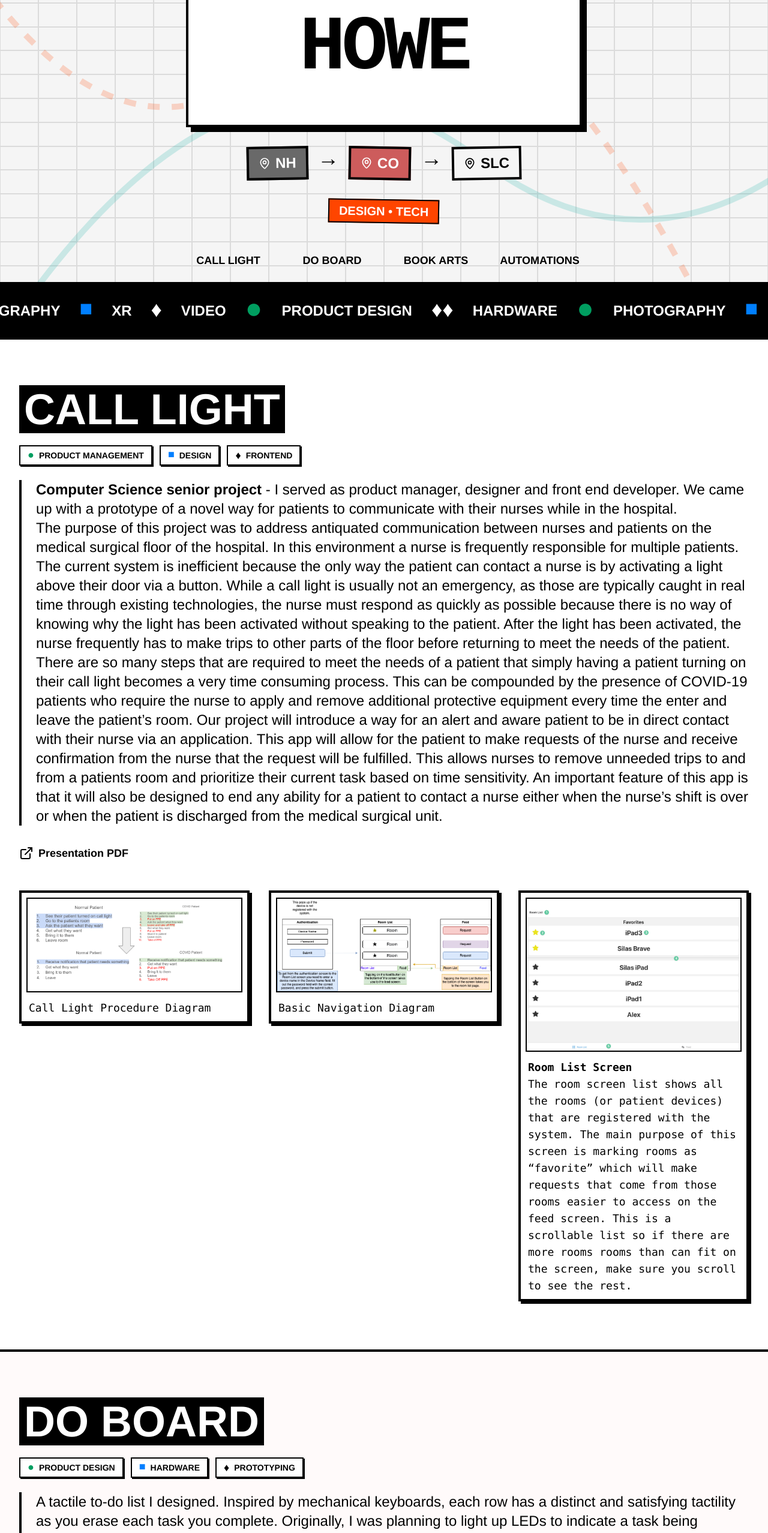
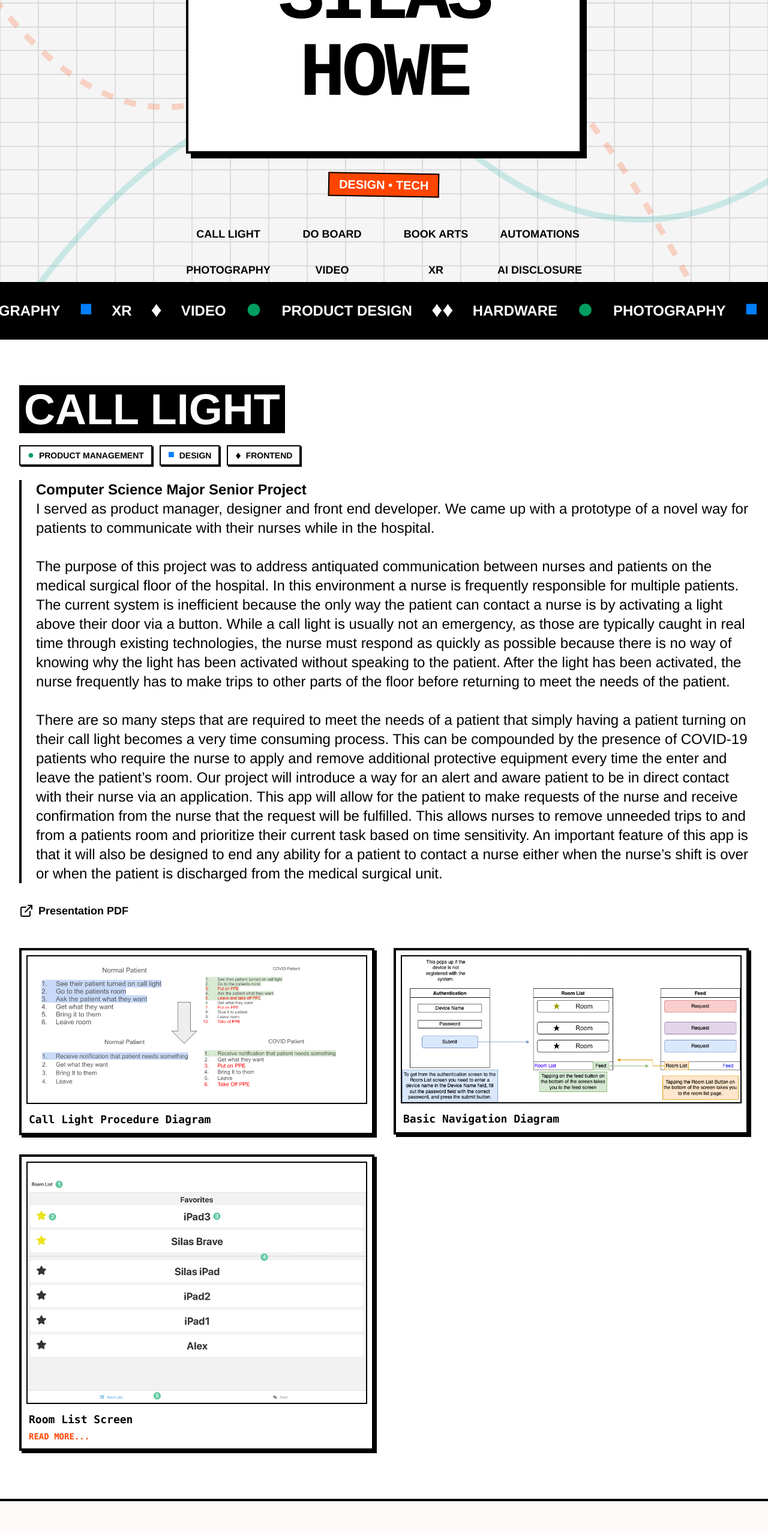
Before and after one commit to siasl/portfolio, a React (Vite) app in the folder web-portfolio/: page / in a window 1280 px wide. Shown: the part 234-2789 px from the top of the page at 60% size. Built offline with nearby package versions, Linux system fonts and the light colour scheme.

Commit message:
feat: Implement collapsible media descriptions and dynamic gallery columns, update project data, and refine hero styling.

```diff
--- a/web-portfolio/src/components/Hero.tsx
+++ b/web-portfolio/src/components/Hero.tsx
@@ -1,6 +1,5 @@
 import React from 'react';
 import { motion } from 'framer-motion';
-import { MapPin } from 'lucide-react';
 
 const Hero: React.FC = () => {
     return (
@@ -23,37 +22,19 @@ const Hero: React.FC = () => {
                     initial={{ y: 100, opacity: 0 }}
                     animate={{ y: 0, opacity: 1 }}
                     transition={{ duration: 0.8, ease: "circOut" }}
-                    className="bg-neo-white border-4 border-neo-black shadow-neo-lg p-8 md:p-16 transform -rotate-2 hover:rotate-0 transition-transform duration-300 mb-8"
+                    className="bg-neo-white border-4 border-neo-black shadow-neo-lg p-8 md:p-16 transform -rotate-2"
                 >
                     <h1 className="text-6xl md:text-9xl font-black font-display uppercase tracking-tighter leading-none">
                         Silas<br />Howe
                     </h1>
                 </motion.div>
 
-                <motion.div
-                    initial={{ scale: 0 }}
-                    animate={{ scale: 1 }}
-                    transition={{ delay: 0.5, type: "spring" }}
-                    className="flex flex-wrap justify-center gap-4 text-xl md:text-2xl font-bold"
-                >
-                    <div className="bg-granite-gray text-white border-4 border-neo-black px-4 py-2 transform -rotate-1 flex items-center gap-2">
-                        <MapPin size={20} /> NH
-                    </div>
-                    <div className="text-4xl">→</div>
-                    <div className="bg-red-rock text-white border-4 border-neo-black px-4 py-2 transform rotate-1 flex items-center gap-2">
-                        <MapPin size={20} /> CO
-                    </div>
-                    <div className="text-4xl">→</div>
-                    <div className="bg-salt-white text-neo-black border-4 border-neo-black px-4 py-2 transform -rotate-1 flex items-center gap-2">
-                        <MapPin size={20} /> SLC
-                    </div>
-                </motion.div>
 
                 <motion.p
                     initial={{ opacity: 0 }}
                     animate={{ opacity: 1 }}
                     transition={{ delay: 0.8 }}
-                    className="mt-8 text-xl font-bold bg-ski-orange text-white inline-block px-4 py-1 border-2 border-neo-black transform rotate-1"
+                    className="mt-8 text-xl font-bold bg-ski-orange text-white inline-block px-4 py-1 border-2 border-neo-black transform rotate-1 hover:rotate-0 transition-transform duration-300"
                 >
                     DESIGN • TECH
                 </motion.p>
@@ -113,7 +94,7 @@ const Hero: React.FC = () => {
                     </motion.div>
                 ))}
             </div>
-        </section>
+        </section >
     );
 };
 
--- a/web-portfolio/src/components/MediaGallery.tsx
+++ b/web-portfolio/src/components/MediaGallery.tsx
@@ -5,15 +5,55 @@ interface MediaItem {
     src: string;
     alt?: string;
     description?: string | React.ReactNode;
+    descriptionTitle?: string;
     fullWidth?: boolean;
     qrCode?: string;
 }
 
 interface MediaGalleryProps {
     media: MediaItem[];
+    columns?: number;
 }
 
-const MediaGallery: React.FC<MediaGalleryProps> = ({ media }) => {
+const MediaDescription: React.FC<{ title?: string; body?: string | React.ReactNode }> = ({ title, body }) => {
+    const [isOpen, setIsOpen] = React.useState(false);
+
+    // If there is no body, just show the title (if it exists)
+    if (!body) {
+        return title ? (
+            <div className="mt-3 px-1" onClick={(e) => e.stopPropagation()}>
+                <div className="font-bold font-mono text-lg text-neo-black">
+                    {title}
+                </div>
+            </div>
+        ) : null;
+    }
+
+    return (
+        <div className="mt-3 px-1" onClick={(e) => e.stopPropagation()}>
+            <div className="font-bold font-mono text-lg text-neo-black">
+                {title || "Description"}
+            </div>
+
+            <div className={`grid transition-all duration-300 ease-in-out ${isOpen ? 'grid-rows-[1fr] opacity-100 mt-2' : 'grid-rows-[0fr] opacity-0'}`}>
+                <div className="overflow-hidden">
+                    <div className="font-mono text-neo-black whitespace-pre-wrap text-base">
+                        {body}
+                    </div>
+                </div>
+            </div>
+
+            <button
+                onClick={() => setIsOpen(!isOpen)}
+                className="text-ski-orange font-bold font-mono hover:underline text-sm uppercase mt-1"
+            >
+                {isOpen ? 'Read Less' : 'Read More...'}
+            </button>
+        </div>
+    );
+};
+
+const MediaGallery: React.FC<MediaGalleryProps> = ({ media, columns = 2 }) => {
     const [selectedMedia, setSelectedMedia] = React.useState<MediaItem | null>(null);
 
     if (!media || media.length === 0) return null;
@@ -34,13 +74,21 @@ const MediaGallery: React.FC<MediaGalleryProps> = ({ media }) => {
         };
     }, [selectedMedia]);
 
+    // Dynamic grid class based on columns prop
+    const gridClass = {
+        1: 'md:grid-cols-1',
+        2: 'md:grid-cols-2',
+        3: 'md:grid-cols-3',
+        4: 'md:grid-cols-4',
+    }[columns] || 'md:grid-cols-2';
+
     return (
         <>
-            <div className="grid grid-cols-1 md:grid-cols-3 gap-8 mt-8 items-start">
+            <div className={`grid grid-cols-1 ${gridClass} gap-8 mt-8 items-start`}>
                 {media.map((item, index) => (
                     <div
                         key={index}
-                        className={`border-4 border-neo-black shadow-neo bg-white p-2 hover:translate-x-1 hover:translate-y-1 hover:shadow-none transition-all duration-200 cursor-pointer group ${item.fullWidth ? 'md:col-span-2' : ''}`}
+                        className={`border-4 border-neo-black shadow-neo bg-white p-2 hover:translate-x-1 hover:translate-y-1 hover:shadow-none transition-all duration-200 cursor-pointer group ${item.fullWidth ? `md:col-span-${columns}` : ''}`}
                         onClick={() => item.type !== 'iframe' && setSelectedMedia(item)}
                     >
                         {item.type === 'video' ? (
@@ -90,10 +138,8 @@ const MediaGallery: React.FC<MediaGalleryProps> = ({ media }) => {
                         )}
 
                         {/* Description */}
-                        {item.description && (
-                            <div className="mt-3 text-lg font-mono text-neo-black px-1 whitespace-pre-wrap">
-                                {item.description}
-                            </div>
+                        {(item.description || item.descriptionTitle) && (
+                            <MediaDescription title={item.descriptionTitle} body={item.description} />
                         )}
                     </div>
                 ))}
@@ -134,9 +180,18 @@ const MediaGallery: React.FC<MediaGalleryProps> = ({ media }) => {
                                     className="max-h-[80vh] w-auto max-w-full object-contain"
                                 />
                             )}
-                            {selectedMedia.description && (
-                                <div className="mt-4 text-xl font-mono text-white text-center max-w-3xl mx-auto whitespace-pre-wrap">
-                                    {selectedMedia.description}
+                            {(selectedMedia.description || selectedMedia.descriptionTitle) && (
+                                <div className="mt-4 text-white text-center max-w-3xl mx-auto">
+                                    {selectedMedia.descriptionTitle && (
+                                        <div className="text-2xl font-bold font-mono mb-2">
+                                            {selectedMedia.descriptionTitle}
+                                        </div>
+                                    )}
+                                    {selectedMedia.description && (
+                                        <div className="text-xl font-mono whitespace-pre-wrap">
+                                            {selectedMedia.description}
+                                        </div>
+                                    )}
                                 </div>
                             )}
                         </div>
--- a/web-portfolio/src/components/ProjectSection.tsx
+++ b/web-portfolio/src/components/ProjectSection.tsx
@@ -69,7 +69,7 @@ const ProjectSection: React.FC<ProjectSectionProps> = ({ project, index }) => {
                     </div>
                 </div>
 
-                <MediaGallery media={project.media} />
+                <MediaGallery media={project.media} columns={project.columns} />
             </div>
         </section>
     );
--- a/web-portfolio/src/data/projects.tsx
+++ b/web-portfolio/src/data/projects.tsx
@@ -5,11 +5,13 @@ export interface Project {
     title: string;
     description: string | React.ReactNode;
     tags: string[];
+    columns?: number;
     media: {
         type: 'image' | 'video' | 'iframe';
         src: string;
         alt?: string;
         description?: string | React.ReactNode;
+        descriptionTitle?: string;
         fullWidth?: boolean;
         qrCode?: string;
     }[];
@@ -25,19 +27,25 @@ export const projects: Project[] = [
         title: 'Call Light',
         description: (
             <>
-                <span><b>Computer Science senior project</b></span> - I served as product manager, designer and front end developer. We came up with a prototype of a novel way for patients to communicate with their nurses while in the hospital.
-                {'\n'}
+                <b>Computer Science Major Senior Project</b>
+                {'\n'}I served as product manager, designer and front end developer. We came up with a prototype of a novel way for patients to communicate with their nurses while in the hospital.
+                {'\n'}{'\n'}
                 The purpose of this project was to address antiquated communication between nurses and patients on the medical surgical floor of the hospital. In this environment a nurse is frequently responsible for multiple patients. The current system is inefficient because the only way the patient can contact a nurse is by activating a light above their door via a button. While a call light is usually not an emergency, as those are typically caught in real time through existing technologies, the nurse must respond as quickly as possible because there is no way of knowing why the light has been activated without speaking to the patient. After the light has been activated, the nurse frequently has to make trips to other parts of the floor before returning to meet the needs of the patient.
-                {'\n'}
+                {'\n'}{'\n'}
                 There are so many steps that are required to meet the needs of a patient that simply having a patient turning on their call light becomes a very time consuming process. This can be compounded by the presence of COVID-19 patients who require the nurse to apply and remove additional protective equipment every time the enter and leave the patient’s room. Our project will introduce a way for an alert and aware patient to be in direct contact with their nurse via an application. This app will allow for the patient to make requests of the nurse and receive confirmation from the nurse that the request will be fulfilled. This allows nurses to remove unneeded trips to and from a patients room and prioritize their current task based on time sensitivity. An important feature of this app is that it will also be designed to end any ability for a patient to contact a nurse either when the nurse’s shift is over or when the patient is discharged from the medical surgical unit.
             </>
         ),
         tags: ['Product Management', 'Design', 'Frontend'],
         media: [
-            { type: 'image', src: 'assets/call-light/Procedure Diagram.png', alt: 'Call Light Procedure Diagram', description: 'Call Light Procedure Diagram' },
-            { type: 'image', src: 'assets/call-light/Basic Navigation.png', alt: 'Basic Navigation Diagram', description: 'Basic Navigation Diagram' },
+            { type: 'image', src: 'assets/call-light/Procedure Diagram.png', alt: 'Call Light Procedure Diagram', descriptionTitle: 'Call Light Procedure Diagram' },
+            { type: 'image', src: 'assets/call-light/Basic Navigation.png', alt: 'Basic Navigation Diagram', descriptionTitle: 'Basic Navigation Diagram' },
             {
-                type: 'image', src: 'assets/call-light/Room List Screen.png', alt: 'Room List Screen', description: <><b>Room List Screen</b><br></br><p>The room screen list shows all the rooms (or patient devices) that are registered with the system. The main purpose of this screen is marking rooms as “favorite” which will make requests that come from those rooms easier to access on the feed screen. This is a scrollable list so if there are more rooms rooms than can fit on the screen, make sure you scroll to see the rest.</p></>
+                type: 'image', src: 'assets/call-light/Room List Screen.png', alt: 'Room List Screen', descriptionTitle: 'Room List Screen', description: <><p>The room screen list shows all the rooms (or patient devices) that are registered with the system. The main purpose of this screen is marking rooms as “favorite” which will make requests that come from those rooms easier to access on the feed screen. This is a scrollable list so if there are more rooms rooms than can fit on the screen, make sure you scroll to see the rest. {'\n'}{'\n'}
+                    1. Screen Title - This tells you what screen you are on{'\n'}
+                    2. Favorite Button- This is the button you use to favorite or unfavorite a room. When a room is favorited the star is yellow. When it is not, the star is black. It is suggested that you mark the rooms you are covering during your shift as favorite while leaving the rest as un-favorited so that your assigned rooms are easier to access.{'\n'}
+                    3. Room Title - This is the name of the device.{'\n'}
+                    4. Separator - The separator separates the favorited rooms from the unfavorited rooms{'\n'}
+                    5. Navigation Bar - This is how you navigate between the two screens. The screen that you are currently in will be highlighted blue.</p></>
             },
         ],
         links: [
@@ -50,13 +58,13 @@ export const projects: Project[] = [
         description: 'A tactile to-do list I designed. Inspired by mechanical keyboards, each row has a distinct and satisfying tactility as you erase each task you complete. Originally, I was planning to light up LEDs to indicate a task being completed, but as I iterated on the design, I decided simple was better.',
         tags: ['Product Design', 'Hardware', 'Prototyping'],
         media: [
-            { type: 'video', src: '/assets/do-board/Do_Board_Video_V2.mp4', description: 'Do Board Promo Video', fullWidth: true },
-            { type: 'image', src: '/assets/do-board/Do_Board_IMG_8855.jpeg', alt: 'Do Board Prototype', description: 'Close-up of the finished Do Board prototype.' },
-            { type: 'image', src: '/assets/do-board/Do_Board_IMG_8843.jpeg', alt: 'Do Board Close up', description: 'Detail view of the toggle switches.' },
-            { type: 'image', src: '/assets/do-board/Do_Board_IMG_8871.jpeg', alt: 'V1 Paper Prototype', description: 'Early paper prototype to test the concept.' },
-            { type: 'image', src: '/assets/do-board/Do_Board_IMG_8868.jpeg', alt: 'V1 Paper Prototype' },
-            { type: 'image', src: '/assets/do-board/IMG_8859.jpeg', alt: 'V2 Laser Cut' },
-            { type: 'image', src: '/assets/do-board/IMG_8860.jpeg', alt: 'V2 Laser Cut' },
+            { type: 'video', src: '/assets/do-board/Do_Board_Video_V2.mp4', descriptionTitle: 'Do Board Promo Video', fullWidth: true },
+            { type: 'image', src: '/assets/do-board/Do_Board_IMG_8855.jpeg', alt: 'Do Board Prototype', descriptionTitle: 'Close-up of the finished Do Board prototype.' },
+            { type: 'image', src: '/assets/do-board/Do_Board_IMG_8843.jpeg', alt: 'Do Board Close up', descriptionTitle: 'Detail view of the toggle switches.' },
+            { type: 'image', src: '/assets/do-board/Do_Board_IMG_8871.jpeg', alt: 'V1 Paper Prototype', descriptionTitle: 'Early paper prototype to test the concept.' },
+            { type: 'image', src: '/assets/do-board/Do_Board_IMG_8868.jpeg', alt: 'V1 Paper Prototype', descriptionTitle: 'Early paper prototype to test the concept.' },
+            { type: 'image', src: '/assets/do-board/IMG_8859.jpeg', alt: 'V2 Laser Cut', descriptionTitle: 'V2 Laser Cut' },
+            { type: 'image', src: '/assets/do-board/IMG_8860.jpeg', alt: 'V2 Laser Cut', descriptionTitle: 'V2 Laser Cut' },
             { type: 'image', src: '/assets/do-board/IMG_8864.jpeg', alt: 'V2 Laser Cut' },
             { type: 'image', src: '/assets/do-board/Do_Board_Image_8873.jpeg', alt: 'All iterations' },
             { type: 'image', src: '/assets/do-board/Dec_21_2021_Photo_(1).jpeg', alt: 'Design Drawing' },
@@ -110,6 +118,7 @@ export const projects: Project[] = [
         title: 'XR',
         description: 'AR and VR projects including Snapchat Lenses (Farm Animal, Furniture Placement, Paper Sailboat, Retro Radio) and Photogrammetry. \nClick the squares icon in the corner of each video to view the lens in Snapchat.',
         tags: ['AR', 'VR', 'Snapchat Lens', 'Photogrammetry'],
+        columns: 4,
         media: [
             { type: 'video', src: '/assets/xr/Snapchat_Video_(2).mp4', description: 'Farm Animal Lens', qrCode: '/assets/xr/image.png' },
             { type: 'video', src: '/assets/xr/Snapchat-1064081822.mp4', description: 'Furniture Lens', qrCode: '/assets/xr/image 1.png' },
```
Also changed, not shown: web-portfolio/public/assets/call-light/Feed Screen.png (added).
